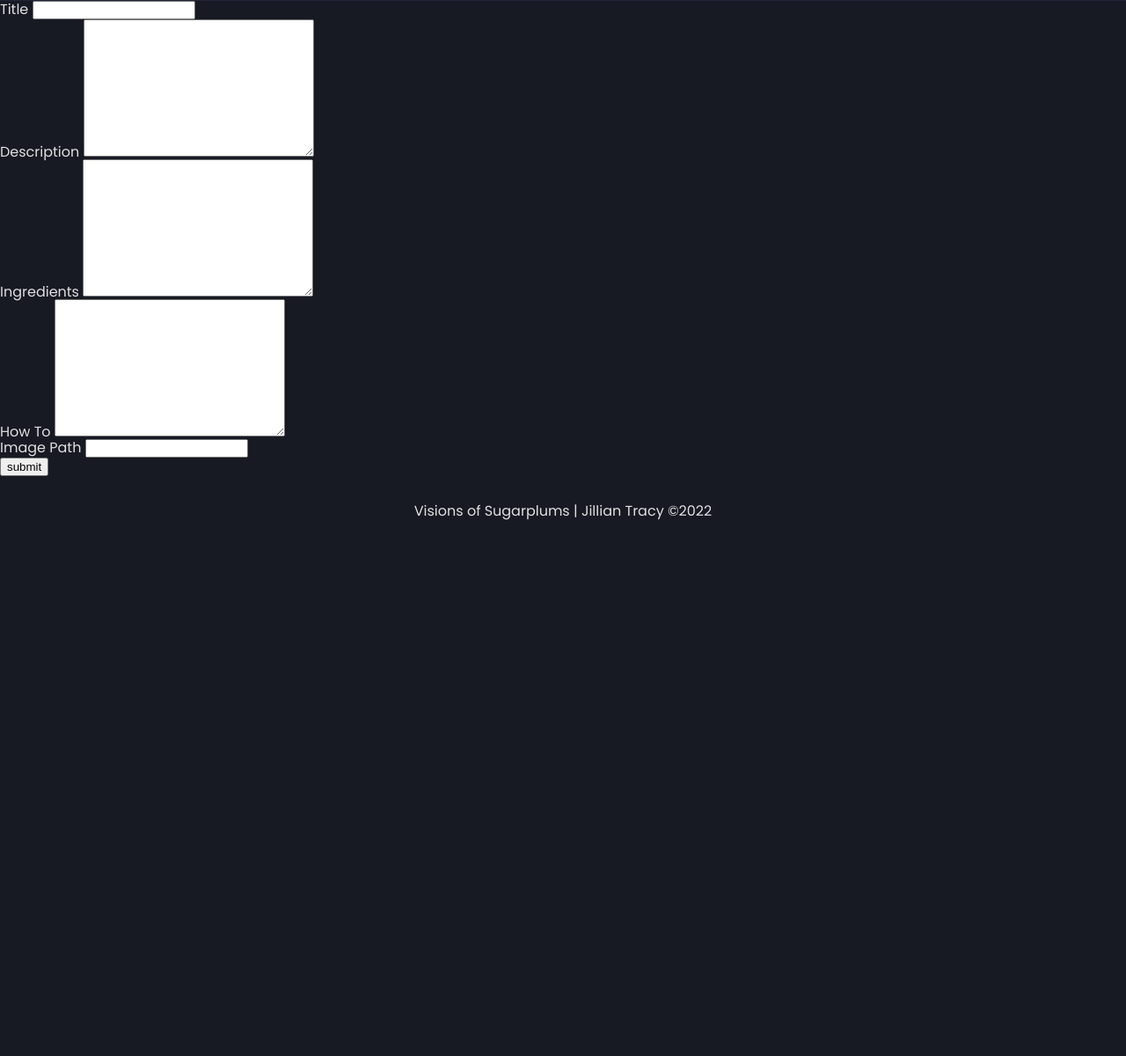
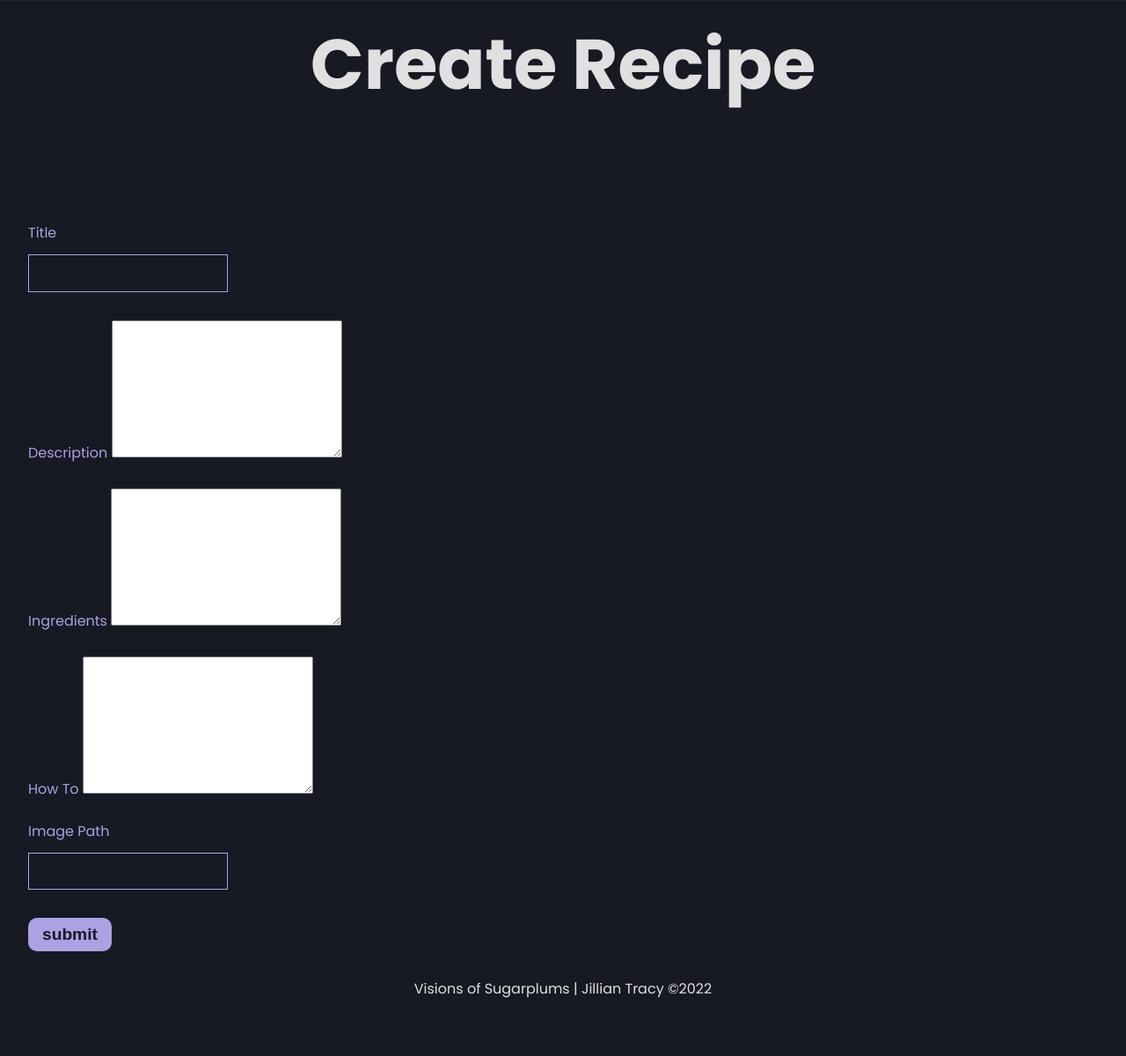
Before and after one commit to jiitra/idm232-jst67, a PHP site: page /admin/recipes/create.php in a window 1280 px wide. Shown: the part 133-1333 px from the top of the page at 88% size. Before the commit the page ends 724 px from the top, so only its background shows below. Run offline with PHP 8.4, Linux system fonts and the light colour scheme; data that the repository does not hold is empty; some libraries are stand-ins or nearby versions.

Commit message:
admin styling

```diff
--- a/final/admin/recipes/create.php
+++ b/final/admin/recipes/create.php
@@ -19,38 +19,44 @@ $result = mysqli_query($db_connection, $query);
       });
 </script>
 
+<div id="page_title" class="centered">
+    <h1>Create Recipe</h1>
+</div>
 
-<form action="<?php echo site_url(); ?>/includes/process-create-recipes.php" method="POST">
-    <div>
-        <label for="">Title</label>
-        <input type="text" name="title">
+<form id="form" action="<?php echo site_url(); ?>/includes/process-create-recipes.php" method="POST">
+    </br>
+    <div class="input-section">
+        <div>
+            <label class="input-label" for="">Title</label>
+        </div>
+        <input class="search" type="text" name="title">
     </div>
-    <div>
-        <label for="">Description</label>
+    <div class="input-section">
+        <label  class="input-label" for="">Description</label>
         <textarea class="mytextarea" name="description" id="" cols="30"
             rows="10">
         </textarea>
     </div>
-    <div>
-        <label for="">Ingredients</label>
+    <div class="input-section">
+        <label class="input-label" for="">Ingredients</label>
         <textarea class="mytextarea" name="ingredients" id="" cols="30"
             rows="10">
         </textarea>
     </div>
-    <div>
-        <label for="">How To</label>
+    <div class="input-section">
+        <label class="input-label" for="">How To</label>
         <textarea class="mytextarea" name="howto" id="" cols="30"
             rows="10">
         </textarea>
     </div>
-    <div>
-        <label for="">Image Path</label>
-        <input type="text" name="img">
+    <div class="input-section">
+        <div>
+            <label class="input-label" for="">Image Path</label>
+        </div>
+        <input class="search" type="text" name="img">
     </div>
 
-    <input
-
-    type="submit" value="submit">
+    <input class = "button"type="submit" value="submit">
 </form>
 
 
--- a/final/admin/recipes/index.php
+++ b/final/admin/recipes/index.php
@@ -16,7 +16,7 @@ $result = mysqli_query($db_connection, $query);
 
 <div>
     <div>
-    <button type="button">
+    <button type="button" class="margin">
     <a href="<?php echo site_url() . '/admin/recipes/create.php' ?>">
         Add recipe</a>
     </button>
--- a/final/components/big_header.php
+++ b/final/components/big_header.php
@@ -16,5 +16,7 @@ if (!isset($caption)){
 
 <section id="page_title" class="centered">
     <h1><?php echo $header; ?></h1>
-    <p><?php echo $caption; ?></p>
+    <div id="caption-div">
+        <p><?php echo $caption; ?></p>
+    </div>
 </section>
--- a/final/components/nav-main.php
+++ b/final/components/nav-main.php
@@ -9,7 +9,7 @@
 
         <form action="<?php echo site_url(); ?>/admin/search" method="GET">
             <input id="search" type="text" name="search" id="search" placeholder="Search">
-            <button type="submit">Search</button>
+            <button class="margin" type="submit">Search</button>
         </form>
     </div>
 </header>
--- a/final/components/recipe_view.php
+++ b/final/components/recipe_view.php
@@ -3,7 +3,6 @@
     <?php echo "<img src=$img />"; ?>
 </div>
 
-<!-- static for now - change later -->
 <div class="page">
     <h2 class="grid_header">Ingredients</h2>
     <ul class="recipe_list recipe_list_ul">
--- a/final/styles.css
+++ b/final/styles.css
@@ -12,6 +12,10 @@ body {
   background-color: var(--background);
   color: var(--surface-primary);
   font-family: "Poppins", sans-serif;
+}
+
+p{
+  line-height: 1.4rem;
 }
 
 header {
@@ -47,7 +51,6 @@ button, button a:visited, button a, .button{
   font-weight: 600;
   font-size: 1.2rem;
   border: none;
-  margin: 1rem;
   padding: 0.5rem 1rem;
   border-radius: 10px;
 }
@@ -56,11 +59,15 @@ li{
   margin-bottom: 1rem;
 }
 
-#search{
+#search, .search{
   background-color: var(--background);
   border: 1px solid var(--surface-secondary);
   color: var(--surface-primary);
   padding: 0.8rem 1.5rem;
+}
+
+#form{
+  margin: 0 2rem;
 }
 
 #description{
@@ -73,11 +80,19 @@ li{
   object-fit: cover;
 }
 
+#caption-div{
+max-width: 800px;
+}
+
 .centered{
     align-items: center;
     display: grid;
     grid-template-columns: 1fr;
     justify-items: center;
+}
+
+.input-label{
+  color: var(--surface-secondary);
 }
 
 .recipe_list{
@@ -100,6 +115,8 @@ ol{
 #page_title {
   margin-top: 2rem;
   margin-bottom: 6rem;
+  width: 100%;
+  text-align: center;
 }
 
 #page_title h1 {
@@ -195,3 +212,15 @@ ol{
     height: 296px;
     object-fit: cover;
 }
+
+.input-section{
+  margin: 2rem 0;
+}
+
+.input-section div{
+  margin: 1rem 0;
+}
+
+.margin{
+  margin: 1rem;
+}
```
Also changed, not shown: final/admin/recipes/edit.php (+18 -15 lines).
